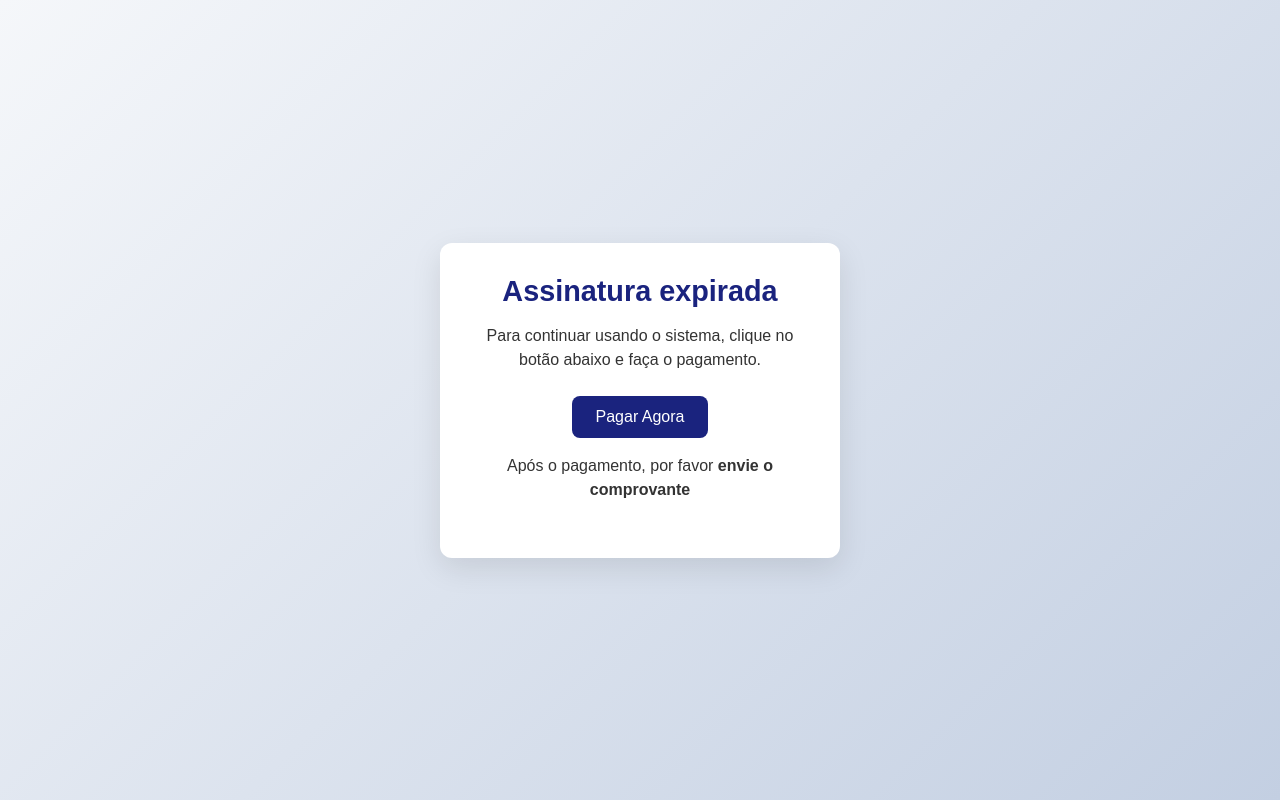
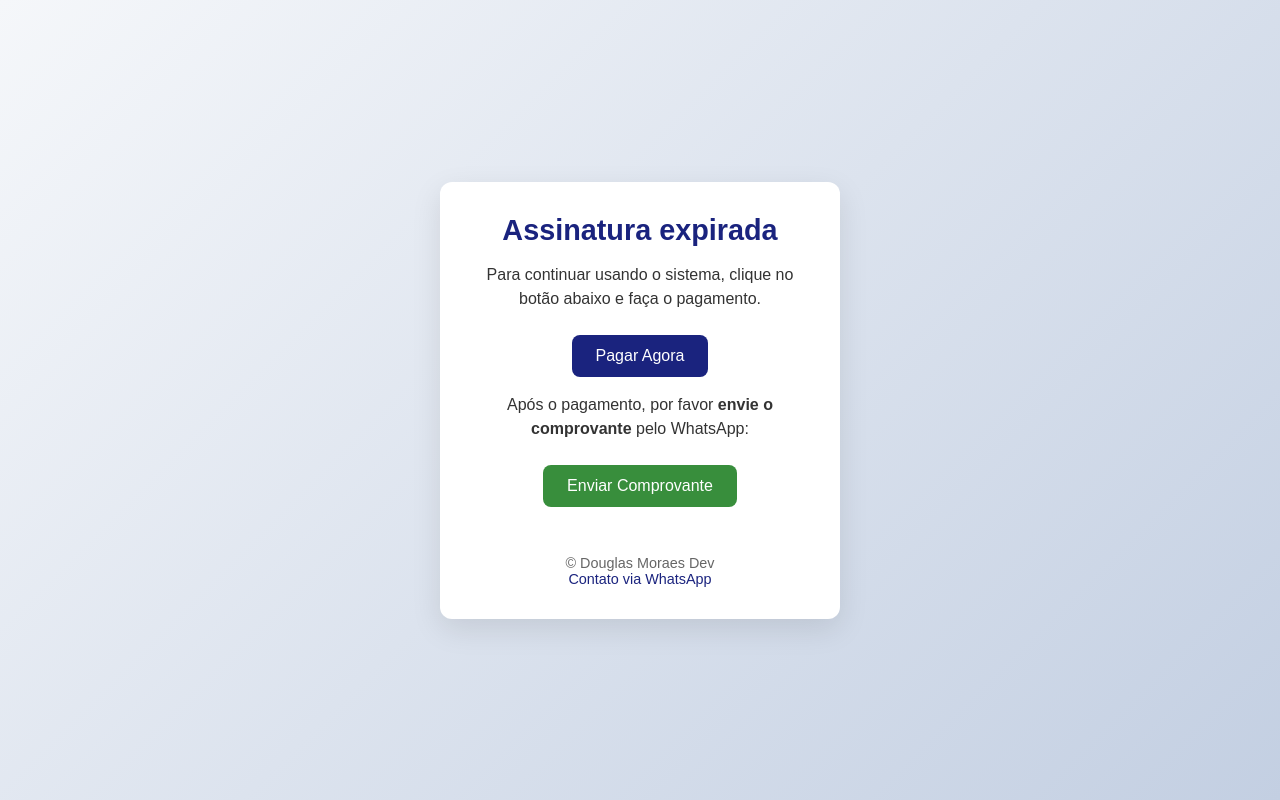
Before and after one commit to DouglasMoraesDev/projeto-fidelidade, a website: page public/payment.html in a window 1280 px wide. Drawn offline with Linux system fonts and the light colour scheme.

Commit message:
atualizção pagina de pagamento

```diff
--- a/public/payment.html
+++ b/public/payment.html
@@ -85,4 +85,15 @@
     <p>Para continuar usando o sistema, clique no botão abaixo e faça o pagamento.</p>
     <a href="https://mpago.la/1Mc6Lnc" class="btn">Pagar Agora</a>
 
-    <p>Após o pagamento, por favor <strong>envie o comprovante</strong>
+    <p>Após o pagamento, por favor <strong>envie o comprovante</strong> pelo WhatsApp:</p>
+    <a href="https://wa.me/qr/F2Z744R5KWEPB1" class="btn contact-btn" target="_blank">
+      Enviar Comprovante
+    </a>
+
+    <footer>
+      &copy; Douglas Moraes Dev<br>
+      <a href="https://wa.me/qr/F2Z744R5KWEPB1" target="_blank">Contato via WhatsApp</a>
+    </footer>
+  </div>
+</body>
+</html>
```
